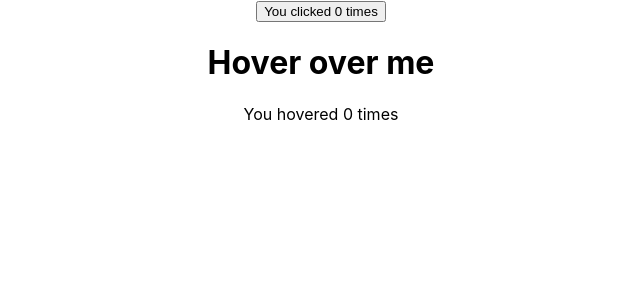
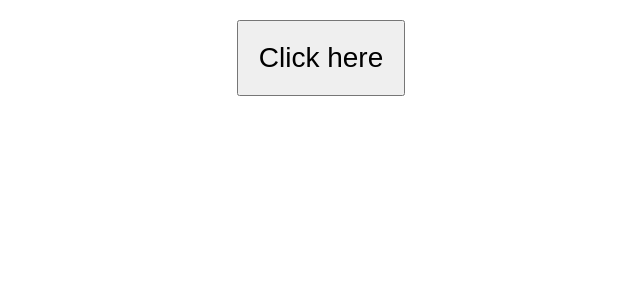
Before and after one commit to ishabaral/react-advanced-using-functional-component, a React (Create React App) app: page / in a window 1280 px wide. Shown: the top 300 px of the page, without its empty margins (319-959 px from the left). Built offline with nearby package versions, Linux system fonts and the light colour scheme.

Commit message:
portals demo

```diff
--- a/public/index.html
+++ b/public/index.html
@@ -9,35 +9,11 @@
       name="description"
       content="Web site created using create-react-app"
     />
-    <link rel="apple-touch-icon" href="%PUBLIC_URL%/logo192.png" />
-    <!--
-      manifest.json provides metadata used when your web app is installed on a
-      user's mobile device or desktop. See https://developers.google.com/web/fundamentals/web-app-manifest/
-    -->
-    <link rel="manifest" href="%PUBLIC_URL%/manifest.json" />
-    <!--
-      Notice the use of %PUBLIC_URL% in the tags above.
-      It will be replaced with the URL of the `public` folder during the build.
-      Only files inside the `public` folder can be referenced from the HTML.
-
-      Unlike "/favicon.ico" or "favicon.ico", "%PUBLIC_URL%/favicon.ico" will
-      work correctly both with client-side routing and a non-root public URL.
-      Learn how to configure a non-root public URL by running `npm run build`.
-    -->
     <title>React App</title>
   </head>
   <body>
     <noscript>You need to enable JavaScript to run this app.</noscript>
     <div id="root"></div>
-    <!--
-      This HTML file is a template.
-      If you open it directly in the browser, you will see an empty page.
-
-      You can add webfonts, meta tags, or analytics to this file.
-      The build step will place the bundled scripts into the <body> tag.
-
-      To begin the development, run `npm start` or `yarn start`.
-      To create a production bundle, use `npm run build` or `yarn build`.
-    -->
+    <div id="portal-root"></div>
   </body>
 </html>
--- a/src/App.js
+++ b/src/App.js
@@ -5,12 +5,14 @@ import DisplayArticle from "./components/HOC_1/DisplayArticle";
 import ClickCounterHOC from "./components/HOC_2/ClickCounterHOC";
 import HoverCounterHOC from "./components/HOC_2/HoverCounterHOC";
 import HoverCounter from "./components/RenderProps/HoverCounter";
+import ProtalsDemo from "./components/Portals/ProtalsDemo";
 
 function App() {
   return (
     <div className="App">
-      <ClickCounterHOC />
-      <HoverCounterHOC />
+      <ProtalsDemo />
+      {/* <ClickCounterHOC />
+      <HoverCounterHOC /> */}
       {/* <DisplayArticle /> */}
 
       {/* <Counter>
--- /dev/null
+++ b/src/components/Portals/DialogBoxComponent.js
@@ -0,0 +1,19 @@
+import React from "react";
+
+function DialogBoxComponent() {
+  return (
+    <div>
+      <button
+        onClick={() =>
+          alert(
+            "Congratulations!!! You created dialogbox componnt and rendered using portal"
+          )
+        }
+      >
+        Click here
+      </button>
+    </div>
+  );
+}
+
+export default DialogBoxComponent;
--- /dev/null
+++ b/src/components/Portals/ProtalsDemo.js
@@ -0,0 +1,12 @@
+import React from "react";
+import ReactDom from "react-dom";
+import DialogBoxComponent from "./DialogBoxComponent";
+
+function ProtalsDemo() {
+  return ReactDom.createPortal(
+    <DialogBoxComponent />,
+    document.getElementById("portal-root")
+  );
+}
+
+export default ProtalsDemo;
--- a/src/index.css
+++ b/src/index.css
@@ -1,13 +1,15 @@
 body {
   margin: 0;
-  font-family: -apple-system, BlinkMacSystemFont, 'Segoe UI', 'Roboto', 'Oxygen',
-    'Ubuntu', 'Cantarell', 'Fira Sans', 'Droid Sans', 'Helvetica Neue',
+  font-family: -apple-system, BlinkMacSystemFont, "Segoe UI", "Roboto", "Oxygen",
+    "Ubuntu", "Cantarell", "Fira Sans", "Droid Sans", "Helvetica Neue",
     sans-serif;
   -webkit-font-smoothing: antialiased;
   -moz-osx-font-smoothing: grayscale;
 }
 
-code {
-  font-family: source-code-pro, Menlo, Monaco, Consolas, 'Courier New',
-    monospace;
+#portal-root button {
+  display: block;
+  margin: 20px auto;
+  padding: 20px;
+  font-size: 28px;
 }
```
